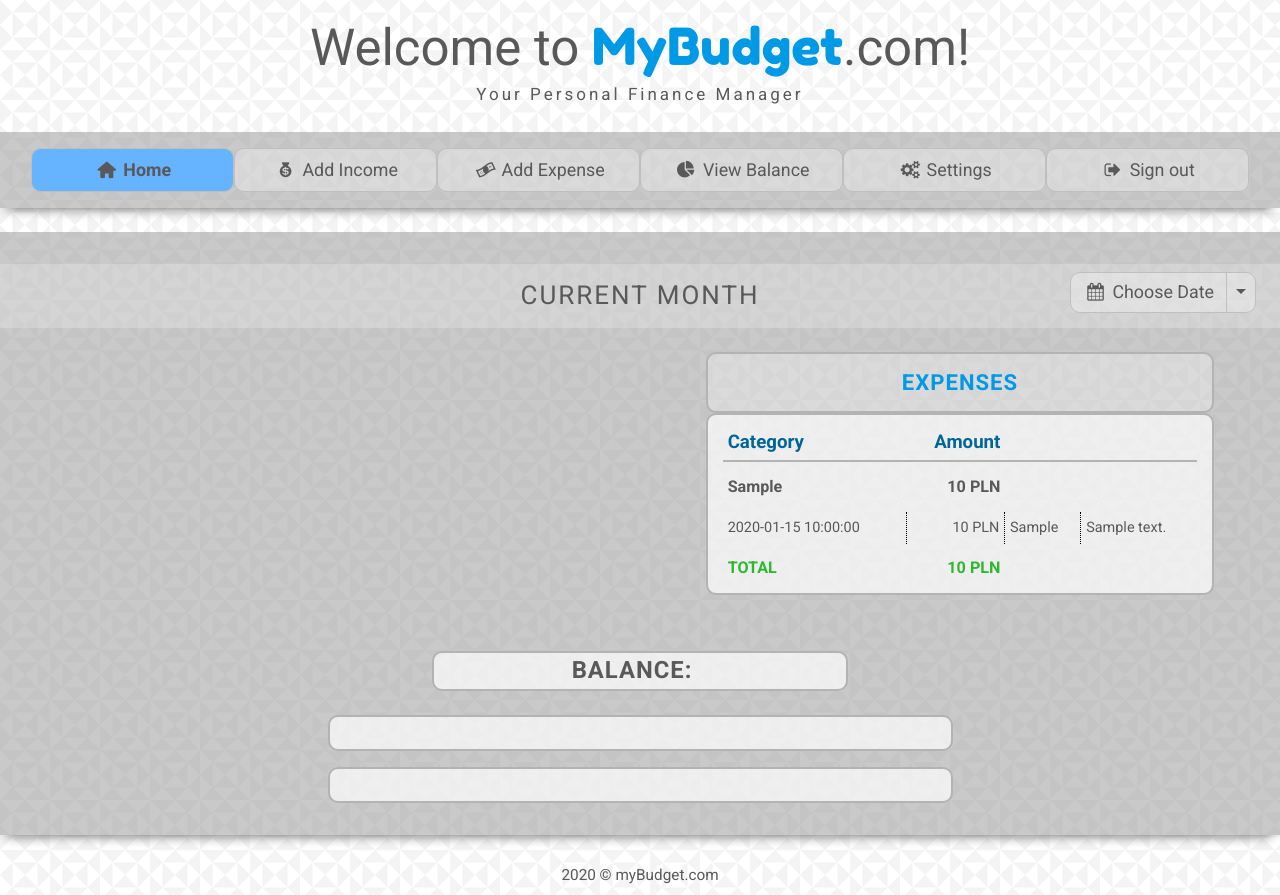
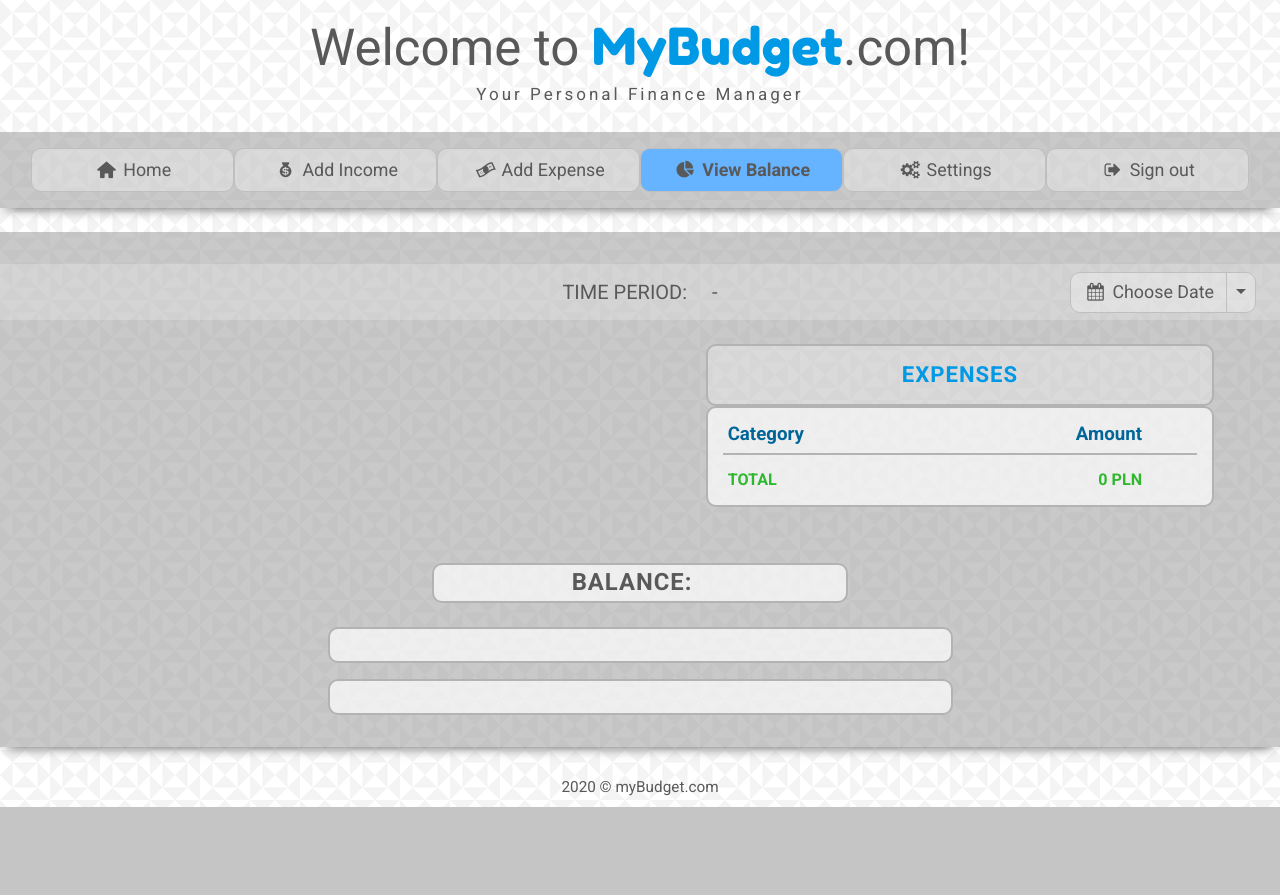
Before and after one commit to ms-magdalena92/BudgetManager_WEB, a PHP site: page /balance.php?startDate=&endDate= in a window 1280 px wide. After the commit the page ends 807 px from the top, so only its background shows below. Run offline with PHP 8.4, Linux system fonts and the light colour scheme; the visitor is signed in with stand-in values (Sample User, id 1); tables that the repository leaves empty or names only in its code hold one stand-in row (values such as "Sample post"); some libraries are stand-ins or nearby versions; some web fonts are replaced.

Commit message:
Displaying user's expenses depending on chosen time period

```diff
--- a/balance.php
+++ b/balance.php
@@ -2,21 +2,28 @@
 session_start();
 
 if(isset($_SESSION['loggedUserId'])) {
+
 	require_once 'database.php';
 
+	if(isset($_GET['startDate'])) {
 		$balanceQuery = $db -> prepare(
 		"SELECT e.category_id, ec.expense_category, SUM(e.expense_amount)
 		FROM expenses e NATURAL JOIN expense_categories ec
-	WHERE e.user_id=:loggedUserId
+		WHERE e.user_id=:loggedUserId AND e.expense_date BETWEEN :startDate AND :endDate
 		GROUP BY e.category_id
 		ORDER BY SUM(e.expense_amount) DESC");
-	$balanceQuery -> execute([':loggedUserId'=> $_SESSION['loggedUserId']]);
+		$balanceQuery -> execute([':loggedUserId'=> $_SESSION['loggedUserId'], ':startDate'=> $_GET['startDate'], ':endDate'=> $_GET['endDate']]);
 
 		$expensesOfLoggedUser = $balanceQuery -> fetchAll();
+	} else {
 
+		header ("Location: menu.php");
+		exit();
+	}
 } else {
 
 	header ("Location: index.php");
+	exit();
 }
 
 ?>
@@ -69,7 +76,7 @@ if(isset($_SESSION['loggedUserId'])) {
 
 					<ul class="navbar-nav mx-auto">
 
-						<li class="col-lg-2 nav-item disabled">
+						<li class="col-lg-2 nav-item">
 							<a class="nav-link" href="menu.php"><i class="icon-home"></i> Home</a>
 						</li>
 
@@ -81,13 +88,28 @@ if(isset($_SESSION['loggedUserId'])) {
 							<a class="nav-link" href="expense.php"><i class="icon-dollar"></i> Add Expense</a>
 						</li>
 
-						<li class="col-lg-2 nav-item dropdown">
+						<li class="col-lg-2 nav-item dropdown disabled">
 							<a class="nav-link" href="#" role="button"><i class="icon-chart-pie"></i> View Balance</a>
 							<div class="dropdown-menu bg-transparent border-0 m-0 p-0">
 
-								<a class="dropdown-item" href="balance.php">Current Month</a>
-								<a class="dropdown-item" href="balance.php">Last Month</a>
-								<a class="dropdown-item" href="balance.php">Current Year</a>
+								<?php
+									$startDate = date('Y-m-01');
+									$endDate = date('Y-m-t');
+
+									echo '<a class="dropdown-item" href="balance.php?startDate='.$startDate.'&endDate='.$endDate.'">Current Month</a>';
+								?>
+								<?php
+									$startDate = date('Y-m-01', strtotime("last month"));
+									$endDate = date('Y-m-t', strtotime("last month"));
+
+									echo '<a class="dropdown-item" href="balance.php?startDate='.$startDate.'&endDate='.$endDate.'">Last Month</a>';
+								?>
+								<?php
+									$startDate = date('Y-01-01');
+									$endDate = date('Y-12-31');
+
+									echo '<a class="dropdown-item" href="balance.php?startDate='.$startDate.'&endDate='.$endDate.'">Current Year</a>';
+								?>
 								<a class="dropdown-item" href="balance.php" data-toggle="modal" data-target="#dateModal">Custom</a>
 
 							</div>
@@ -126,9 +148,11 @@ if(isset($_SESSION['loggedUserId'])) {
 
 			<div class="row justify-content-md-center py-3">
 
-				<div class="col-12 timePeriod py-3">
+				<div class="col-12 timePeriod pt-3 pb-2">
 
-					<h2>CURRENT MONTH</h2>
+					<?php
+						echo "<h5>TIME PERIOD:&emsp;".$_GET['startDate']."  -  ".$_GET['endDate']."</h5>";
+					?>
 
 					<div class="btn-group m-2 mr-4 dateButton">
 						<button type="button" class="btn"><i class="icon-calendar"></i> Choose Date</button>
@@ -136,10 +160,26 @@ if(isset($_SESSION['loggedUserId'])) {
 						<span class="sr-only">Expand the list</span>
 						</button>
 						<div class="dropdown-menu bg-transparent border-0 m-0 p-0 dropdown-menu-right">
-							<a class="dropdown-item" href="balance.php">Current Month</a>
-							<a class="dropdown-item" href="balance.php">Last Month</a>
-							<a class="dropdown-item" href="balance.php">Current Year</a>
-							<a class="dropdown-item" href="balance.php" data-toggle="modal" data-target="#dateModal">Custom</a>
+
+							<?php
+								$startDate = date('Y-m-01');
+								$endDate = date('Y-m-t');
+
+								echo '<a class="dropdown-item" href="balance.php?startDate='.$startDate.'&endDate='.$endDate.'">Current Month</a>';
+							?>
+							<?php
+								$startDate = date('Y-m-01', strtotime("last month"));
+								$endDate = date('Y-m-t', strtotime("last month"));
+
+								echo '<a class="dropdown-item " href="balance.php?startDate='.$startDate.'&endDate='.$endDate.'">Last Month</a>';
+							?>
+							<?php
+								$startDate = date('Y-01-01');
+								$endDate = date('Y-12-31');
+
+								echo '<a class="dropdown-item" href="balance.php?startDate='.$startDate.'&endDate='.$endDate.'">Current Year</a>';
+							?>
+							<a class="dropdown-item" data-toggle="modal" data-target="#dateModal">Custom</a>
 						</div>
 					</div>
 
@@ -174,8 +214,9 @@ if(isset($_SESSION['loggedUserId'])) {
 									$tableRowsQuery = $db -> prepare(
 									"SELECT e.expense_date, e.expense_amount, pm.payment_method, e.expense_comment
 									FROM expenses e NATURAL JOIN payment_methods pm
-									WHERE e.category_id=:expenseCategoryId AND e.user_id=:loggedUserId");
-									$tableRowsQuery -> execute([':loggedUserId' => $_SESSION['loggedUserId'], ':expenseCategoryId' => $expenses['category_id']]);
+									WHERE e.category_id=:expenseCategoryId AND e.user_id=:loggedUserId AND e.expense_date BETWEEN :startDate AND :endDate
+									ORDER BY e.expense_date ASC");
+									$tableRowsQuery -> execute([':loggedUserId' => $_SESSION['loggedUserId'], ':expenseCategoryId' => $expenses['category_id'], ':startDate'=> $_GET['startDate'], ':endDate'=> $_GET['endDate']]);
 
 									$expensesOfSpecificCategory = $tableRowsQuery -> fetchAll();
 
@@ -216,34 +257,34 @@ if(isset($_SESSION['loggedUserId'])) {
 						<button type="button" class="close" data-dismiss="modal">&times;</button>
 					</div>
 
+					<form class="col py-3 mx-auto" action="balance.php" method="get">
+
 						<div class="modal-body">
-
-						<form class="col py-3 mx-auto">
 
 							<h5>Enter a start date and an end date of period that you want to review</h5>
 
 							<div class="row justify-content-around py-2">
 
 								<div class="form-group my-2">
-									<label for="dateInput1">Enter start date</label>
-									<input class="form-control  userInput labeledInput" type="date" id="dateInput1" required>
+									<label for="startDate">Enter start date</label>
+									<input class="form-control  userInput labeledInput" type="date" name="startDate" required>
 								</div>
 
 								<div class="form-group my-2">
-									<label for="dateInput2">Enter end date</label>
-									<input class="form-control  userInput labeledInput" type="date" id="dateInput2" required>
+									<label for="endDate">Enter end date</label>
+									<input class="form-control userInput labeledInput" type="date" name="endDate" required>
 								</div>
 
 							</div>
 
-						</form>
-
 						</div>
 
 						<div class="modal-footer">
-						<button type="button" class="btn btn-primary" >Save</button>
+							<button class="btn btn-primary" type="submit">Save</button>
 							<button type="button" class="btn btn-danger" data-dismiss="modal">Close</button>
 						</div>
+
+					</form>
 
 				</div>
 			</div>
--- a/css/main.css
+++ b/css/main.css
@@ -325,15 +325,6 @@ tr:last-child
 	background-color: rgba(255, 255, 255, 0.2);
 }
 
-.timePeriod > h2
-{
-	padding: 0;
-	margin: 0;
-	font-weight: 400;
-	font-size: 26px;
-	letter-spacing: 2px;
-}
-
 .dateButton > button:focus
 {
 	box-shadow: none;
```
Also changed, not shown: menu.php (+38 -16 lines). Lines whose indentation alone changed are shown as unchanged.
